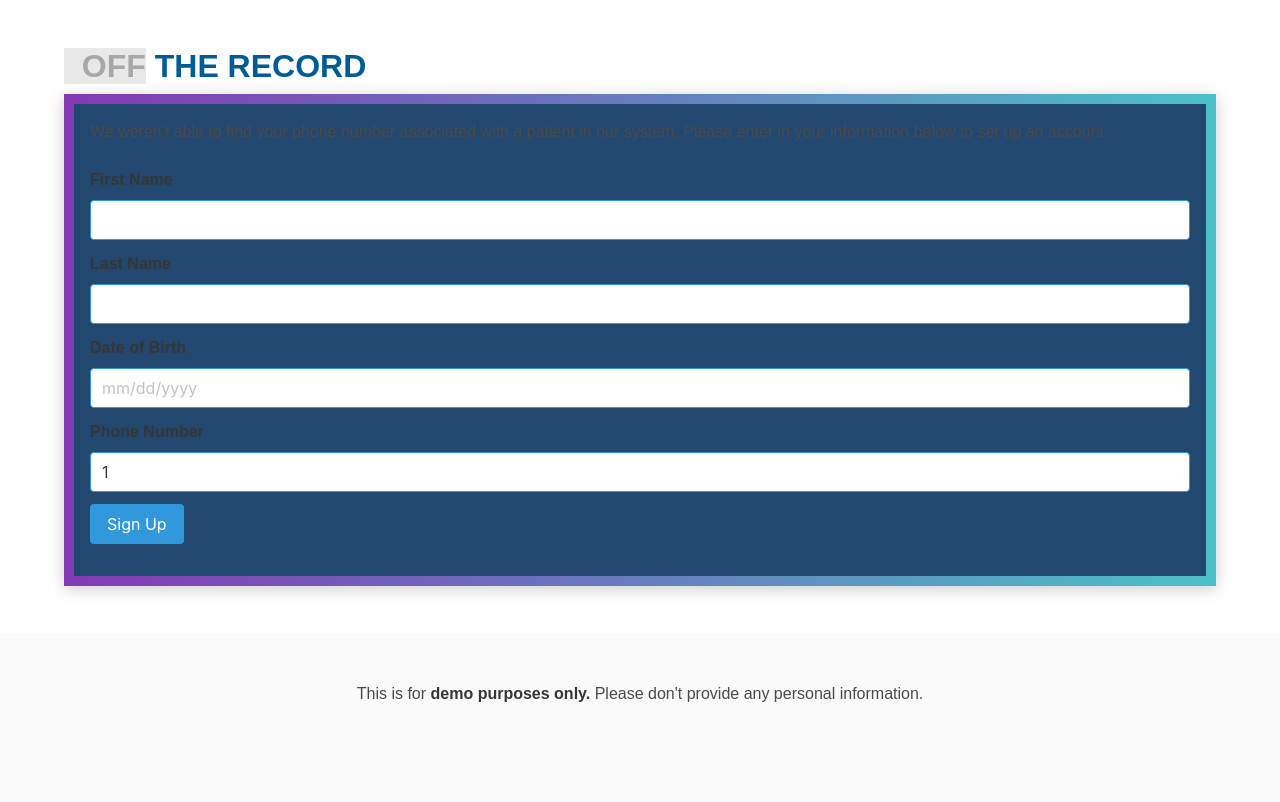
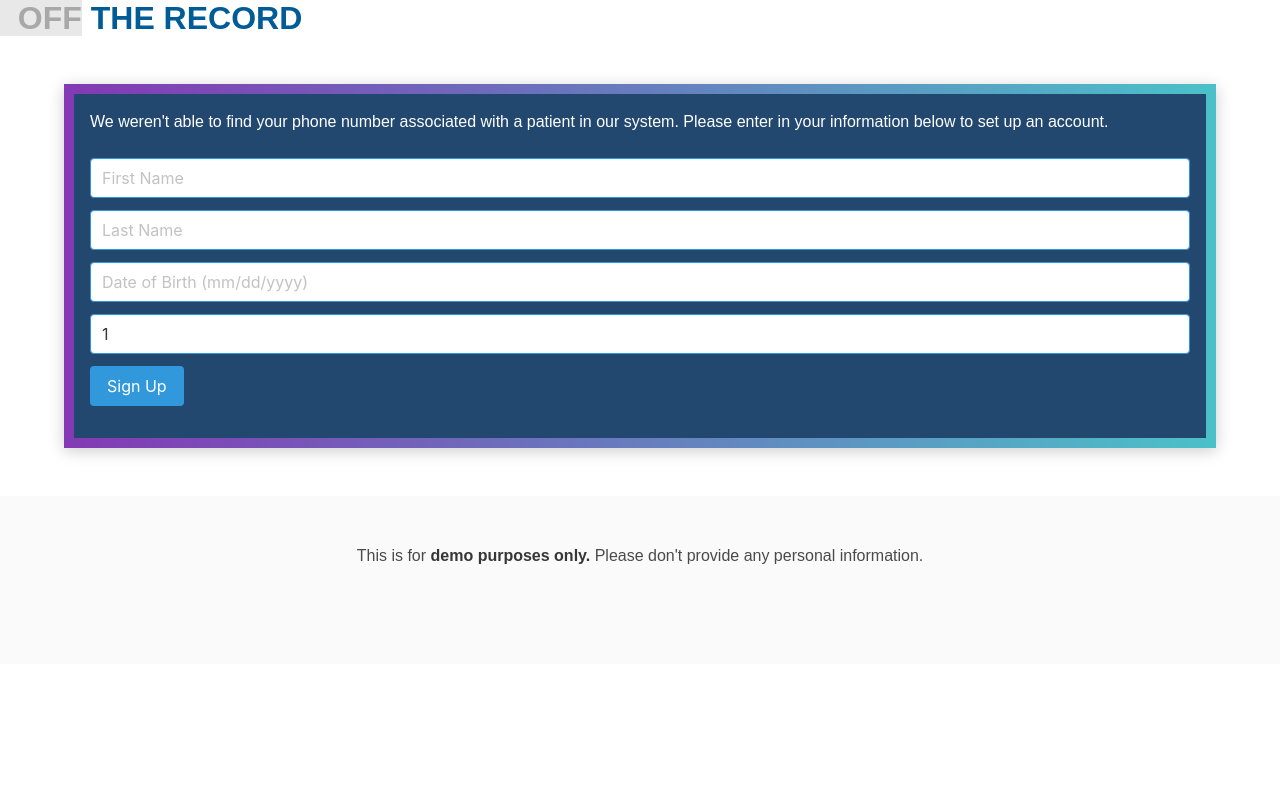
Before and after one commit to vishnuravi/off-the-record, a Flask app: page /register/1 in a window 1280 px wide. After the commit the page ends 564 px from the top, so only its background shows below. Run offline with Flask 2, Linux system fonts and the light colour scheme; some libraries are stand-ins or nearby versions; some web fonts are replaced.

Commit message:
Reorganize/cleanup code

```diff
--- a/config.py
+++ b/config.py
@@ -6,3 +6,4 @@ class DevelopmentConfig(Config):
     DEBUG = True
     SMS_NUMBER = '(415) 223-5601'
     SERVER_URL = 'https://offtherecord.vishnu.io'
+    DOCTOR_NAME = 'Dr. Vishnu Ravi'
--- a/offtherecord.py
+++ b/offtherecord.py
@@ -5,20 +5,22 @@ import uuid, time, json
 
 app = Flask(__name__)
 
+#load settings from config file
 app.config.from_object("config.DevelopmentConfig")
-
 base_url = app.config["SERVER_URL"]
 sms_number = app.config["SMS_NUMBER"]
+doctor_name = app.config["DOCTOR_NAME"]
 
+#connect to database
 client = MongoClient()
 db = client.offtherecord
 
-#make base url and sms number available globally to templates
+#make constants available globally to templates
 @app.context_processor
-def inject_url_and_number():
-    return dict(base_url=base_url, sms_number=sms_number)
+def inject_constants():
+    return dict(base_url=base_url, sms_number=sms_number, doctor_name=doctor_name)
 
-#homepage
+#renders home page
 @app.route("/")
 def index_page():
     return render_template('home.html')
@@ -34,12 +36,12 @@ def process_sms():
     #check if sender's phone number is registered
     valid_user = db.users.find_one({"phone_number" : phone_number})
     if valid_user is not None:
-        #create new token and send compose message link
+        #if registered, create new token and send compose message link
         token = str(uuid.uuid1())
         db.tokens.insert_one({"token": token, "phone_number": phone_number, "time": int(time.time())})
         message.body("Hey " + valid_user['first_name'] +"! Tap this link to send a secure message to your doctor. " + base_url + "/c/" + token)
     else:
-        #send user registration link
+        #if not registered, send registration link
         message.body("Your number was not recognized as belonging to a current patient. Register at the following link: " + base_url + "/register/" + phone_number)
     resp.append(message)
     return str(resp)
@@ -72,8 +74,9 @@ def save():
     return render_template('sent.html')
 
 #register a new phone number
+@app.route("/register", methods=['GET'])
 @app.route("/register/<phone_number>", methods=['GET'])
-def register(phone_number):
+def register(phone_number=''):
     return render_template('register.html', phone_number=phone_number)
 
 #process new registration
@@ -82,7 +85,7 @@ def process_registration():
     first_name = request.values.get('first_name', None)
     last_name = request.values.get('last_name', None)
     phone_number = request.values.get('phone_number', None)
-    db.users.insert_one({"first_name": first_name, "last_name": last_name, "phone_number": phone_number, "verified": "false"})
+    db.users.insert_one({"first_name": first_name, "last_name": last_name, "phone_number": phone_number})
     return render_template('registered.html')
 
 if __name__ == "__main__":
--- a/static/css/style.css
+++ b/static/css/style.css
@@ -2,10 +2,11 @@ body {
   font-family: 'Muli', sans-serif;
 }
 
-.logo-box {
-  padding-bottom: 10px;
+.title, .subtitle {
+  color: #FFF;
 }
 
+/* Logo styles */
 .logo-left {
   background-color: #E8E8E8; color: #A8A8A8
 }
@@ -14,7 +15,8 @@ body {
   color:#005C97
 }
 
-.gradient-box {
+/* Frame around app content */
+.app-frame {
   background-color:#224870;
   border: 10px solid;
   border-image-source: linear-gradient(to right, #833ab4, #4BC0C8);
--- a/static/js/blinkingCursor.js
+++ b/static/js/header.js
@@ -1,3 +1,5 @@
+// blinking cursor animation for logo
+
 var cursor = true;
 var speed = 600;
 
--- a/templates/base.html
+++ b/templates/base.html
@@ -4,6 +4,7 @@
   <meta name="viewport" content="width=device-width, initial-scale=1">
   <!-- Stylesheets -->
   <link rel="stylesheet" href="/static/css/bulma.min.css">
+  <link rel="stylesheet" href="/static/css/animate.min.css">
   <link rel="stylesheet" href="/static/css/style.css">
   <link href="https://fonts.googleapis.com/css?family=Muli&display=swap" rel="stylesheet">
   <link href="https://fonts.googleapis.com/icon?family=Material+Icons"
@@ -13,14 +14,10 @@
 
 <body>
   <div id="app-container">
+    {% include 'header.html' %}
     {% block content %}{% endblock %}
     {% include 'footer.html' %}
   </div>
-  <div id="app-overlay">
-    👋
-  </div>
-    <!-- Scripts -->
-    <script src="/static/js/blinkingCursor.js"></script>
 </body>
 
 </html>
--- /dev/null
+++ b/templates/header.html
@@ -0,0 +1,10 @@
+<div class="logo">
+  <h1 class="title">
+    <span class="logo-left"><span id="cursor">|</span>&nbsp;OFF</span>
+    <span class="logo-right">THE RECORD</span>
+  </h1>
+</div>
+
+{% block javascript %}
+<script src="/static/js/header.js"></script>
+{% endblock %}
--- a/templates/home.html
+++ b/templates/home.html
@@ -5,9 +5,8 @@
 {% block content %}
 <section class="hero">
   <div class="hero-body">
-    {% include 'logo.html' %}
-    <div class="gradient-box">
-      <h2 class="subtitle">Is there something you want to talk about privately with Dr. Ravi?</h2>
+    <div class="app-frame">
+      <h2 class="subtitle">Is there something you want to talk about privately with {{ doctor_name }}?</h2>
       <p class="subtitle">Just text <a href="sms:{{ sms_number }}&body=hi">{{ sms_number }}</a> from your
         smartphone to get your secure link.</p>
       <p class="subtitle">There's no app to install and whatever you say will be kept confidential. 🤫 </p>
--- a/templates/logo.html
+++ /dev/null
@@ -1,7 +0,0 @@
-<div class="logo-box">
-  <h1 class="title">
-    <span class="logo-left">
-      <span id="cursor">|</span>&nbsp;OFF</span>
-    <span class="logo-right">THE RECORD</span>
-  </h1>
-</div>
--- a/templates/register.html
+++ b/templates/register.html
@@ -5,8 +5,7 @@
 {% block content %}
 <section class="section">
   <div class="container">
-    {% include 'logo.html' %}
-    <div class="gradient-box">
+    <div class="app-frame has-text-white">
       <p>We weren't able to find your phone number associated with a patient in our system. Please enter in your
         information below to set up an account.</p>
         <br />
@@ -14,29 +13,25 @@
         <form action="/create_user" method="post">
           <div class="field">
             <div class="control">
-              <label class="label">First Name</label>
-              <input class="input is-info" type="text" name="first_name" />
+              <input class="input is-info" type="text" name="first_name" placeholder="First Name" />
             </div>
           </div>
 
           <div class="field">
             <div class="control">
-              <label class="label">Last Name</label>
-              <input class="input is-info" type="text" name="last_name" />
+              <input class="input is-info" type="text" name="last_name" placeholder="Last Name" />
             </div>
           </div>
 
           <div class="field">
             <div class="control">
-              <label class="label">Date of Birth</label>
-              <input class="input is-info" type="text" name="date_of_birth" placeholder="mm/dd/yyyy" />
+              <input class="input is-info" type="text" name="date_of_birth" placeholder="Date of Birth (mm/dd/yyyy)" />
             </div>
           </div>
 
           <div class="field">
             <div class="control">
-              <label class="label">Phone Number</label>
-              <input class="input is-info" type="text" name="phone_number" value="{{ phone_number }}" />
+              <input class="input is-info" type="text" name="phone_number" placeholder="Mobile Number" value="{{ phone_number }}" />
             </div>
           </div>
 
--- a/templates/response.html
+++ b/templates/response.html
@@ -2,8 +2,7 @@
 
 {% block content %}
 <section class="section">
-  {% include 'logo.html' %}
-  <div class="gradient-box">
+  <div class="app-frame">
     {% block response %}{% endblock %}
   </div>
 </section>
```
Also changed, not shown: other parts of static/css/style.css (+1 -53 lines), static/js/compose.js (added, +29 -0 lines), templates/compose.html (+14 -44 lines), templates/sent.html (+2 -26 lines).
